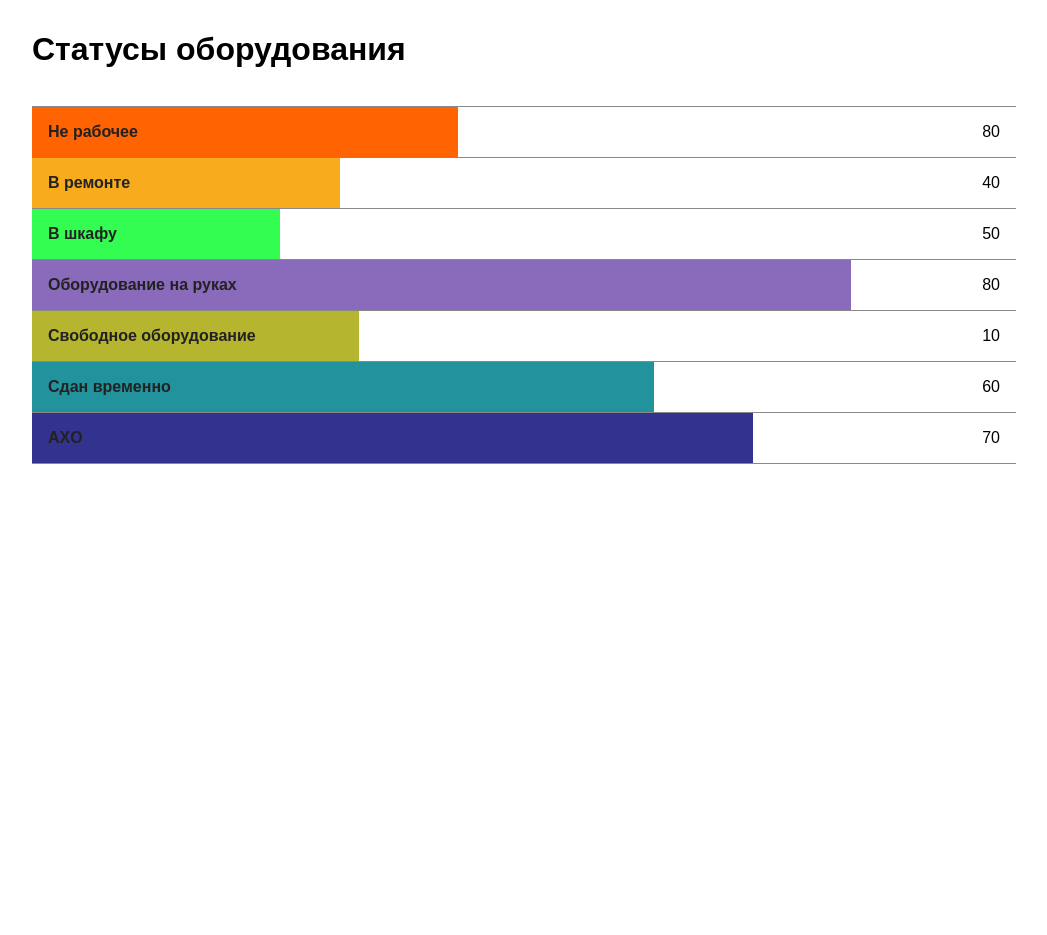
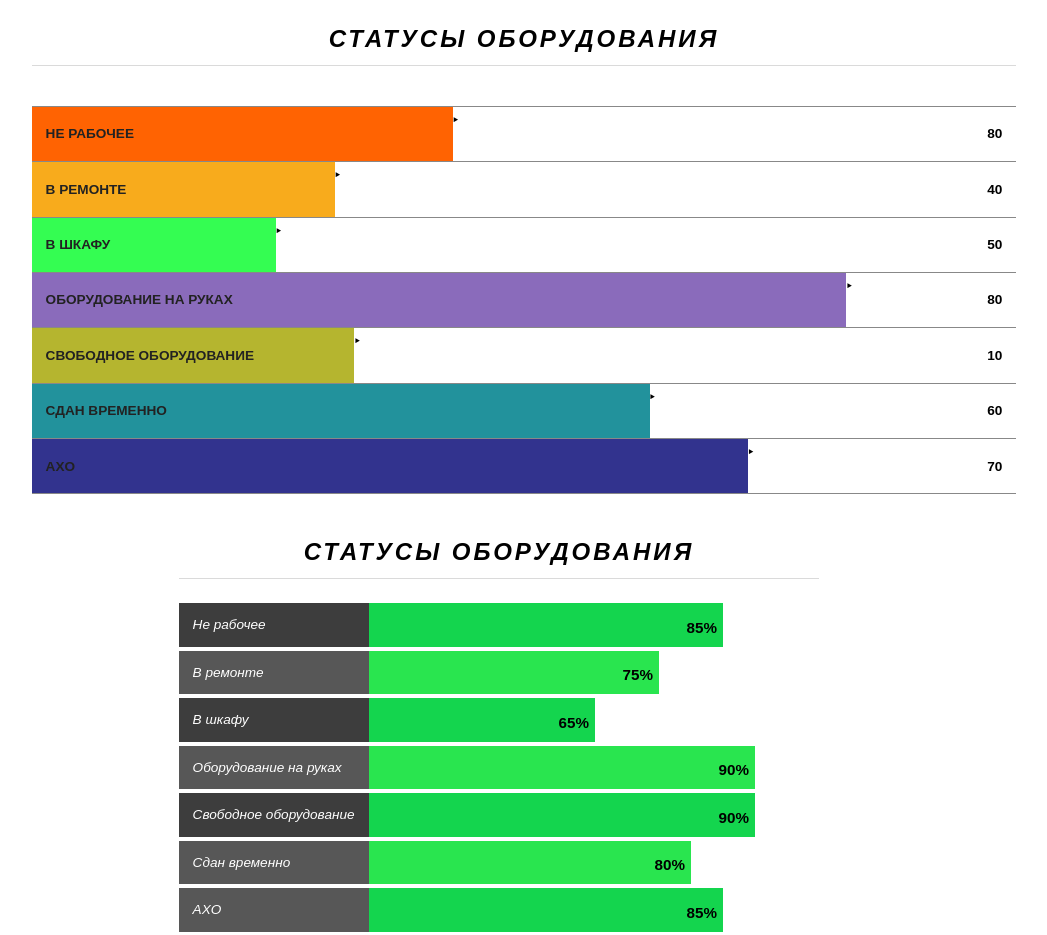
Before and after one commit to leks2023/leks2023.github.io, a plain HTML site: page index.html in a window 1280 px wide. Shown: the part 862-1797 px from the top of the page, without its empty margins (141-1188 px from the left). Before the commit the page ends 1342 px from the top, so only its background shows below. Drawn offline with Linux system fonts and the light colour scheme.

Commit message:
Update index.html
dfgdfgdg

```diff
--- a/index.html
+++ b/index.html
@@ -593,6 +593,135 @@ body {
     </div>
 
 </div>
+    <div>
+        <style>
+.wrap {
+  width: 50%;
+  margin: 0 auto;
+}
+
+h1 {
+  font-family: "Montserrat", sans-serif;
+  font-style: italic;
+  font-weight: bold;
+  text-align: center;
+  font-size: 1.5em;
+  padding: .5em 0;
+  margin-bottom: 1em;
+  border-bottom: 1px solid #dadada;
+  letter-spacing: 3px;
+  text-transform: uppercase;
+}
+
+ul li {
+  line-height: 2;
+  font-weight: bold;
+  font-family: "Montserrat", sans-serif;
+  font-size: .85em;
+  text-transform: uppercase;
+  clear: both;
+}
+ul li:before {
+  content: "\2023";
+  padding: 0 1em 0 0;
+}
+
+.bar {
+  background: #14d54e;
+  width: 0;
+  margin: .25em 0;
+  color: #000;
+  position: relative;
+  transition: width 3s, background .5s;
+  -webkit-transform: translate3d(0, 0, 0);
+  clear: both;
+}
+.bar:nth-of-type(2n) {
+  background: #29e54f;
+}
+.bar .label {
+  font-size: .85em;
+  font-style: italic;
+  padding: 1em;
+  background: #3d3d3d;
+  color: #fff;
+  line-height: 1.2;
+  width: 12em;
+  display: inline-block;
+  position: relative;
+  z-index: 2;
+  font-weight: 400;
+  font-family: "Montserrat", sans-serif;
+}
+.bar .label.light {
+  background: #575757;
+}
+
+.count {
+  position: absolute;
+  right: .25em;
+  top: 30%;
+  padding: .15em;
+  font-size: .95em;
+  font-weight: bold;
+  font-family: "Montserrat", sans-serif;
+}
+</style>
+
+<div class="wrap">
+    <h1>Статусы оборудования</h1>
+    <div class="holder">
+      <div class="bar cf" data-percent="85%">
+        <span class="label">Не рабочее</span>
+      </div>
+      <div class="bar cf" data-percent="75%">
+        <span class="label light">В ремонте</span>
+      </div>
+      <div class="bar cf" data-percent="65%">
+        <span class="label">В шкафу</span>
+      </div>
+      <div class="bar cf" data-percent="90%">
+        <span class="label light">Оборудование на руках</span>
+      </div>
+      <div class="bar cf" data-percent="90%">
+        <span class="label">Свободное оборудование</span>
+      </div>
+      <div class="bar cf" data-percent="80%">
+        <span class="label light">Сдан временно</span>
+      </div>
+      <div class="bar cf" data-percent="85%">
+        <span class="label light">АXO</span>
+      </div>
+    </div>
+</div>
+
+<script>
+setTimeout(function start (){
+
+  $('.bar').each(function(i){
+    var $bar = $(this);
+    $(this).append('<span class="count"></span>')
+    setTimeout(function(){
+      $bar.css('width', $bar.attr('data-percent'));
+    }, i*100);
+  });
+
+$('.count').each(function () {
+    $(this).prop('Counter',0).animate({
+        Counter: $(this).parent('.bar').attr('data-percent')
+    }, {
+        duration: 2000,
+        easing: 'swing',
+        step: function (now) {
+            $(this).text(Math.ceil(now) +'%');
+        }
+    });
+});
+
+}, 500)
+</script>
+</div>
+
 
 <script>
 let captionsList = document.querySelectorAll('.caption-item');
@@ -608,7 +737,6 @@ captionsList.forEach(function (item, index) {
   });
 });
 </script>
-
-
+<script src="assets/js/jquery-3.6.0.min.js"></script>
 </body>
 </html>
```
